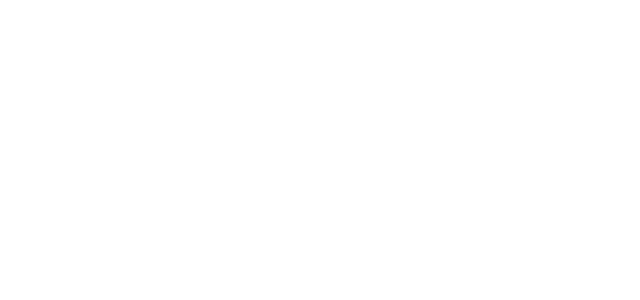
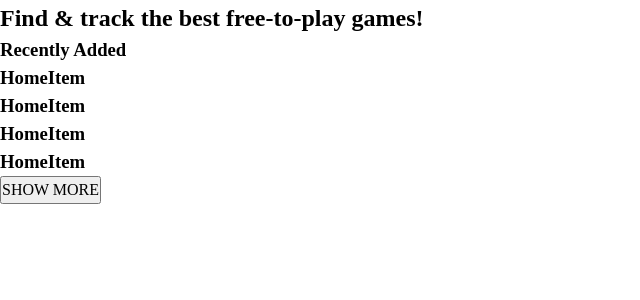
Before and after one commit to SiggiJr/free2game, a React (Vite) app: page / in a window 1280 px wide. Shown: the top 300 px of the page, without its empty margins (0-640 px from the left). Built offline with nearby package versions, Linux system fonts and the light colour scheme.

Commit message:
Button erstellt Home begonnen

```diff
--- a/src/components/pages/Home/Home.jsx
+++ b/src/components/pages/Home/Home.jsx
@@ -1,9 +1,30 @@
 import styles from './Home.module.scss'
+import {data} from '../../../assets/utils/data/data.js'
+import ListItem from '../../shared/ListItem/ListItem';
+import HomeItem from '../../shared/HomeItem/HomeItem';
+import Button from '../../shared/Button/Button';
 
 const Home = () => {
+  const recentlyAddedData = data.filter((game, index) => index < 4)
+
+  console.log(recentlyAddedData);
   return (
-    <>
-    </>
+    <section className={styles.home}>
+      <header>
+        <h1>
+        Find & track the best free-to-play games!
+        </h1>
+      </header>
+      <section className={styles.recently_added}>
+        <h3>
+          Recently Added
+        </h3>
+        <div className={styles.grid_container}>
+          {recentlyAddedData.map(game => <HomeItem key={crypto.randomUUID()}/>)}
+        </div>
+        <Button title={"SHOW MORE"} path={"recentlyadded"}/>
+      </section>
+    </section>
   );
 }
 
--- a/src/components/shared/Button/Button.jsx
+++ b/src/components/shared/Button/Button.jsx
@@ -1,7 +1,10 @@
-const Button = () => {
+import { Link } from "react-router-dom";
+
+const Button = ({title, path}) => {
   return (
-    <>
-    </>
+    <Link to={`/${path}`}>
+    <button>{title}</button>
+    </Link>
   );
 }
 
--- a/src/components/shared/HomeItem/HomeItem.jsx
+++ b/src/components/shared/HomeItem/HomeItem.jsx
@@ -1,6 +1,7 @@
 const HomeItem = () => {
   return (
     <>
+    <h1>HomeItem</h1>
     </>
   );
 }
--- a/src/components/shared/ListItem/ListItem.jsx
+++ b/src/components/shared/ListItem/ListItem.jsx
@@ -1,6 +1,7 @@
 const ListItem = () => {
   return (
     <>
+    <h1>ListItem</h1>
     </>
   );
 }
```
